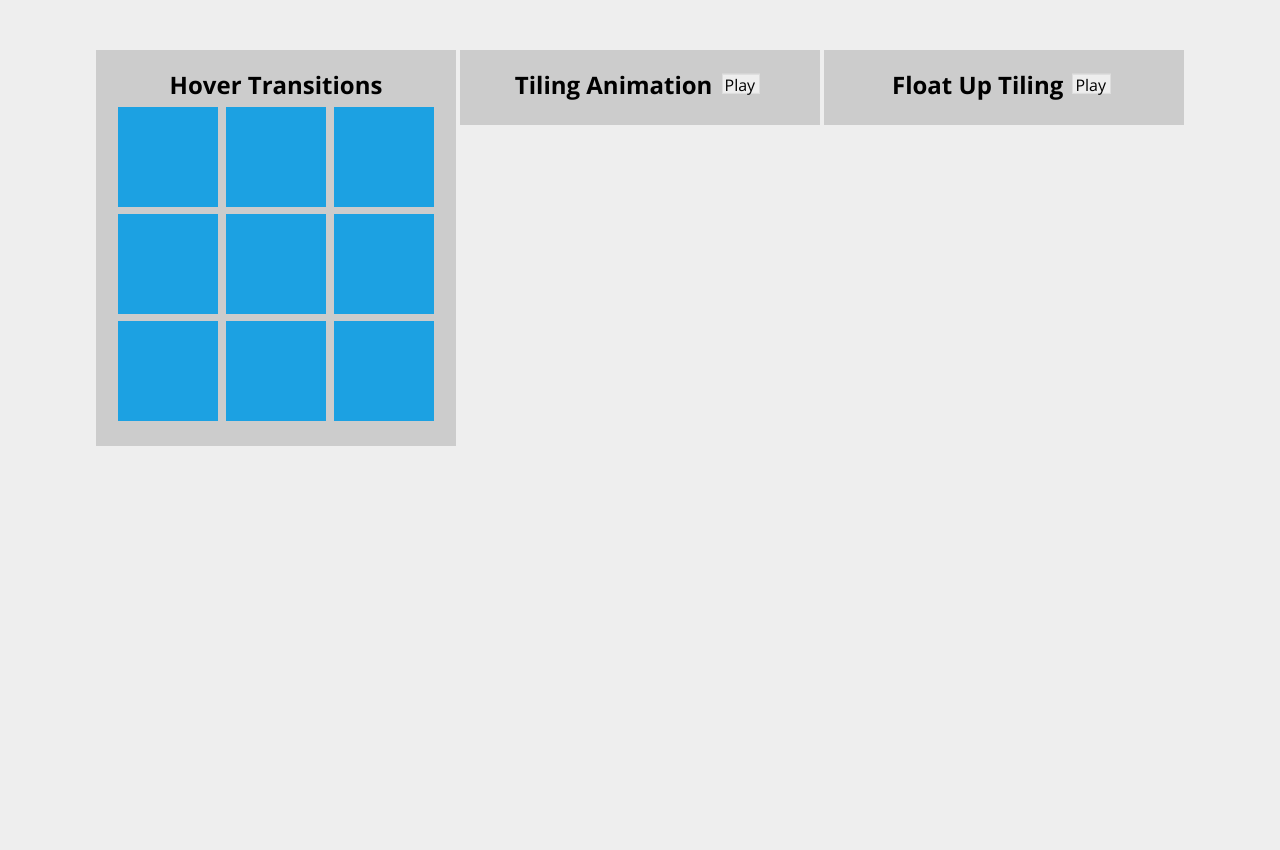
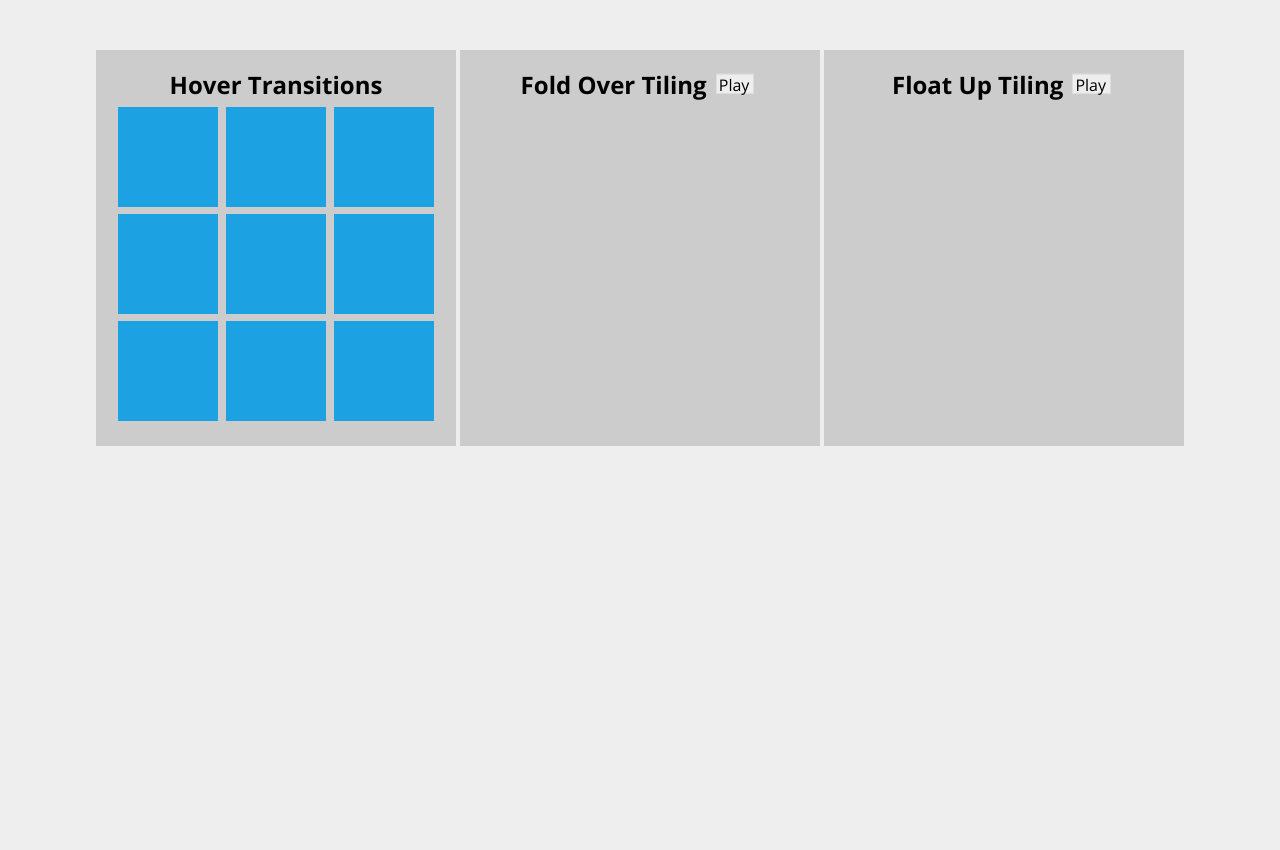
Before and after one commit to seckwei/seckwei.github.io, a PHP site: page /css-fun/index.html in a window 1280 px wide. Run offline with PHP 8.4, Linux system fonts and the light colour scheme; some libraries are stand-ins or nearby versions.

Commit message:
Fixed height for content-wrapper; Change cw2 title

```diff
--- a/css-fun/css/square.css
+++ b/css-fun/css/square.css
@@ -38,6 +38,8 @@ div.page-wrapper {
 		padding: 20px;
 		min-width: 320px;
 		max-width: 320px;
+		min-height: 356px;
+		max-height: 356px;
 		vertical-align: top;
 		perspective: 800px;
 		background-color: #ccc;
--- a/css-fun/index.html
+++ b/css-fun/index.html
@@ -29,7 +29,7 @@
 
 		<div class="content-wrapper cw2">
 			<div class="cw-title">
-				<h1>Tiling Animation</h1>
+				<h1>Fold Over Tiling</h1>
 				<div class="play" onclick="tiling.play(this.innerHTML);">Play</div>
 			</div>
 			<!-- ROW 1, Right > Right > Down -->
```
